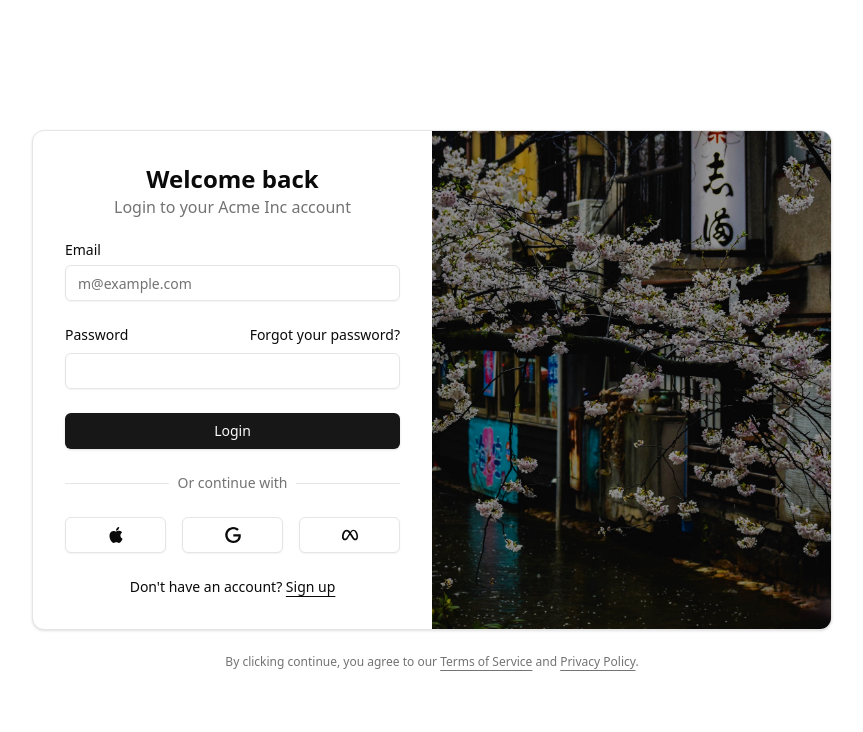
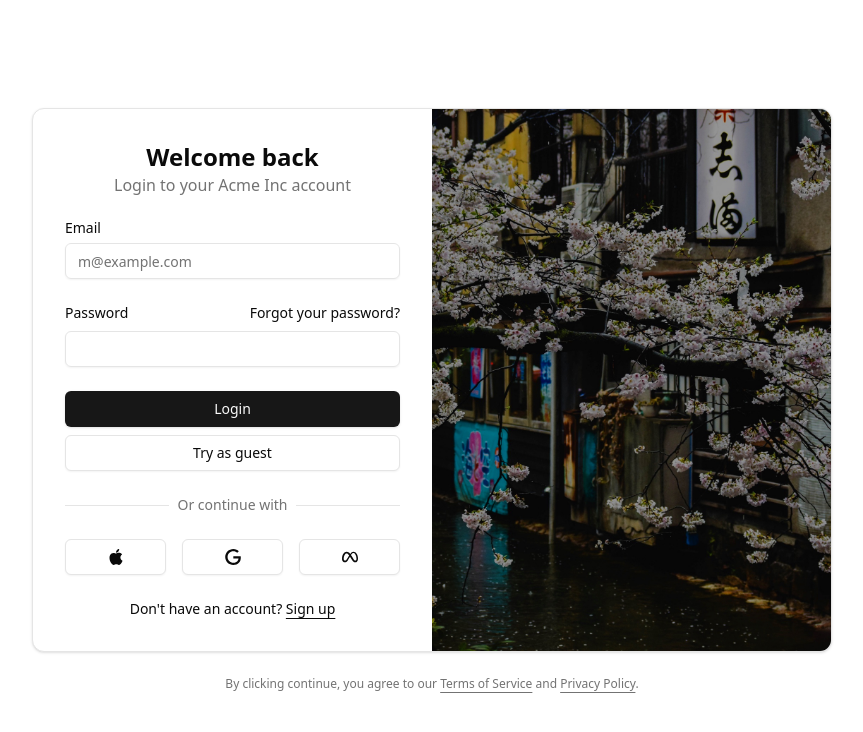
Before and after one commit to stefanrogic/neldor, a Next.js app: page /signin in a window 1280 px wide. Shown: the top 732 px of the page, without its empty margins (208-1071 px from the left). Built offline with nearby package versions, Linux system fonts and the light colour scheme.

Commit message:
added guest login

```diff
--- a/components/login-form.tsx
+++ b/components/login-form.tsx
@@ -1,11 +1,11 @@
 import Image from "next/image";
+import Link from "next/link";
 
 import { cn } from "@/lib/utils";
 import { Button } from "@/components/ui/button";
 import { Card, CardContent } from "@/components/ui/card";
 import { Input } from "@/components/ui/input";
 import { Label } from "@/components/ui/label";
-import Link from "next/link";
 
 export function LoginForm({ className, ...props }: React.ComponentProps<"div">) {
   return (
@@ -31,11 +31,18 @@ export function LoginForm({ className, ...props }: React.ComponentProps<"div">)
                 </div>
                 <Input id="password" type="password" required />
               </div>
-              <Link href="/">
-                <Button type="submit" className="w-full">
-                  Login
-                </Button>
-              </Link>
+              <div className="flex flex-col gap-2">
+                <Link href="/">
+                  <Button type="submit" className="w-full">
+                    Login
+                  </Button>
+                </Link>
+                <Link href="/">
+                  <Button type="submit" className="w-full" variant="outline">
+                    Try as guest
+                  </Button>
+                </Link>
+              </div>
               <div className="relative text-center text-sm after:absolute after:inset-0 after:top-1/2 after:z-0 after:flex after:items-center after:border-t after:border-border">
                 <span className="relative z-10 bg-background px-2 text-muted-foreground">Or continue with</span>
               </div>
```
